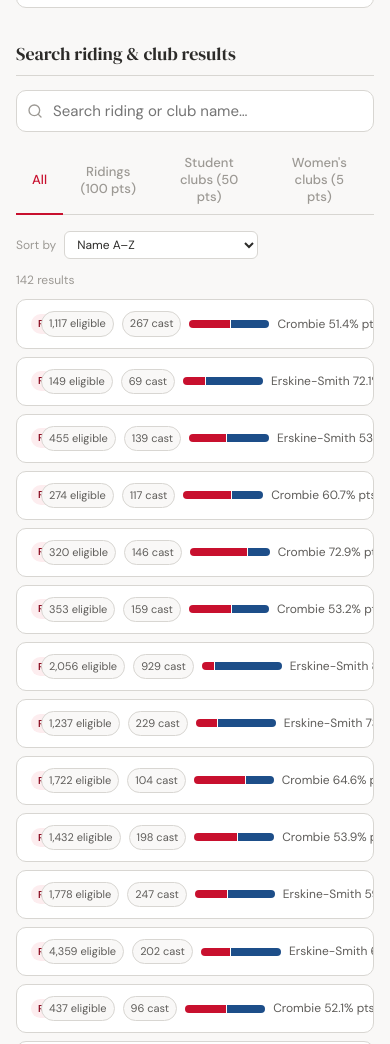
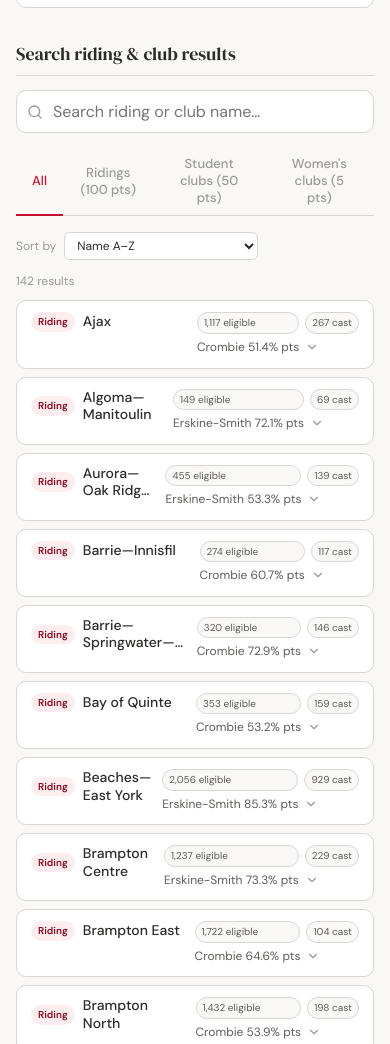
Before and after one commit to teamericlombardi/olp-results-2023, a plain HTML site: page index.html in a window 390 px wide. Shown: the part 1096-2140 px from the top of the page. Drawn offline with Linux system fonts and the light colour scheme.

Commit message:
Mobile view fixes

```diff
--- a/index.html
+++ b/index.html
@@ -2,7 +2,7 @@
 <html lang="en">
 <head>
 <meta charset="UTF-8">
-<meta name="viewport" content="width=device-width, initial-scale=1.0">
+<meta name="viewport" content="width=device-width, initial-scale=1.0, maximum-scale=1, viewport-fit=cover">
 <title>2023 Ontario Liberal Leadership Results</title>
 <link rel="preconnect" href="https://fonts.googleapis.com">
 <link href="https://fonts.googleapis.com/css2?family=DM+Serif+Display&family=DM+Sans:wght@400;500;600&display=swap" rel="stylesheet">
@@ -69,7 +69,7 @@
   /* SEARCH */
   .search-wrap{position:relative;margin-bottom:14px}
   .search-wrap svg{position:absolute;left:11px;top:50%;transform:translateY(-50%);color:var(--gray-400);pointer-events:none}
-  #search-input{width:100%;padding:10px 14px 10px 36px;border:1px solid var(--gray-200);border-radius:var(--radius);font-family:var(--font-sans);font-size:15px;background:#fff;outline:none;color:var(--gray-800)}
+  #search-input{width:100%;padding:10px 14px 10px 36px;border:1px solid var(--gray-200);border-radius:var(--radius);font-family:var(--font-sans);font-size:16px;background:#fff;outline:none;color:var(--gray-800);-webkit-appearance:none;appearance:none}
   #search-input:focus{border-color:var(--red);box-shadow:0 0 0 3px rgba(200,16,46,.12)}
   .result-count{font-size:12px;color:var(--gray-400);margin-bottom:10px}
 
@@ -90,6 +90,20 @@
   .mini-seg{height:100%}
   .chevron{color:var(--gray-400);transition:transform .2s;flex-shrink:0}
   .assoc-item.open .chevron{transform:rotate(180deg)}
+
+  @media(max-width:640px){
+    .assoc-header{align-items:flex-start}
+    .assoc-summary{display:grid;grid-template-columns:repeat(2,max-content);align-items:center;justify-content:end;gap:6px;row-gap:4px;flex-shrink:0}
+    .assoc-meta-chip{font-size:10px;padding:2px 6px}
+    .mini-bar{display:none}
+    .assoc-name{white-space:normal;line-height:1.25;display:-webkit-box;-webkit-line-clamp:2;-webkit-box-orient:vertical;overflow:hidden}
+  }
+  @media(max-width:420px){
+    .assoc-header{gap:8px}
+    .assoc-left{flex:1 1 auto;min-width:0}
+    .assoc-summary{grid-template-columns:repeat(2,max-content);justify-content:end}
+    .chevron{align-self:flex-start;margin-top:2px}
+  }
 
   /* DETAIL PANEL */
   .assoc-detail{display:none;border-top:0.5px solid var(--gray-100);padding:14px 14px 16px;background:var(--gray-50)}
```
